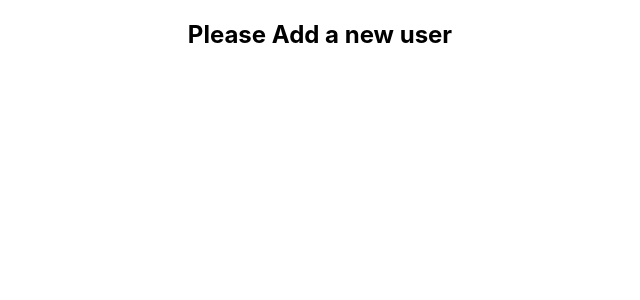
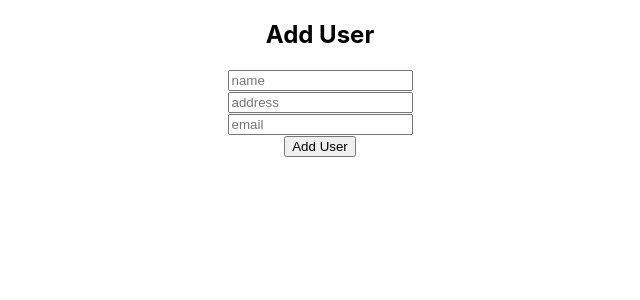
Before and after one commit to asha365/node-mongo-crud-client, a React (Create React App) app: page /users/add in a window 1280 px wide. Shown: the top 300 px of the page, without its empty margins (320-960 px from the left). Built offline with nearby package versions, Linux system fonts and the light colour scheme.

Commit message:
client side to send data server side

```diff
--- a/src/components/AddUser.js
+++ b/src/components/AddUser.js
@@ -1,9 +1,45 @@
-import React from 'react';
+import React, { useState } from 'react';
 
 const AddUser = () => {
+
+    const [user, setUser] = useState({});
+    const handleAddUser = event =>{
+        event.preventDefault();
+        console.log(user);
+
+        fetch('http://localhost:5000/users',{
+            method: 'PUT',
+            headers: {
+                'content-type': 'application/json'
+            },
+            body: JSON.stringify(user)
+        })
+        .then(res => res.json())
+        .then(data => {
+            console.log(data)
+        })
+    }
+
+    const handleInputBlur = event =>{
+        const field = event.target.name;
+        const value = event.target.value;
+        const newUser = {...user}
+        newUser[field] = value;
+        setUser(newUser);
+    }
+
     return (
         <div>
-            <h2>Please Add a new user</h2>
+            <h2>Add User</h2>
+            <form onSubmit={handleAddUser}>
+                <input onBlur={handleInputBlur} type='text' name='name' placeholder='name' required/>
+                <br/>
+                <input onBlur={handleInputBlur} type='text' name='address' placeholder='address' required/>
+                <br/>
+                <input onBlur={handleInputBlur} type='text' name='email' placeholder='email' required/>
+                <br/>
+                <button type='submit'>Add User</button>
+            </form>
         </div>
     );
 };
```
